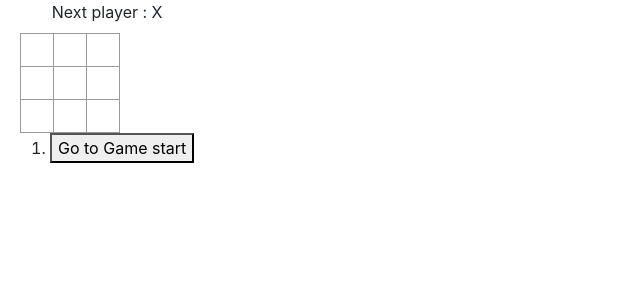
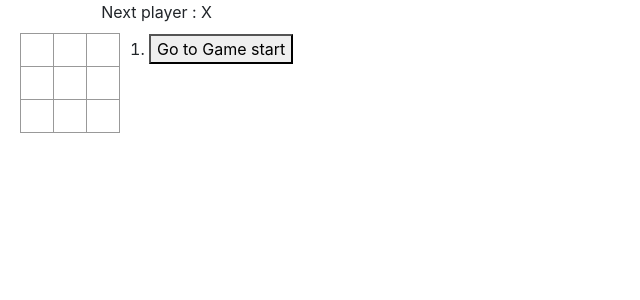
Before and after one commit to madhurabhujbal/react-tic-tac-toe, a React (Create React App) app: page / in a window 1280 px wide. Shown: the top 300 px of the page, without its empty margins (0-640 px from the left). Built offline with nearby package versions, Linux system fonts and the light colour scheme; the HTML template or start-up script is replaced by a standard one.

Commit message:
Place the game board and moves history button in bootstrap row class

```diff
--- a/src/components/Game.jsx
+++ b/src/components/Game.jsx
@@ -73,6 +73,8 @@ export default class Game extends Component {
       <div className="game" style={gameStyle}>
         <div className="game-info">
           <div className="status"> {status} </div>
+          <div className="container">
+            <div className="row">
               <div className="game-board">
                 <Board
                   squares={current.squares}
@@ -80,6 +82,8 @@ export default class Game extends Component {
                 />
               </div>
               <ol> {moves} </ol>
+            </div>
+          </div>
         </div>
       </div>
     );
```
Lines whose indentation alone changed are shown as unchanged.
